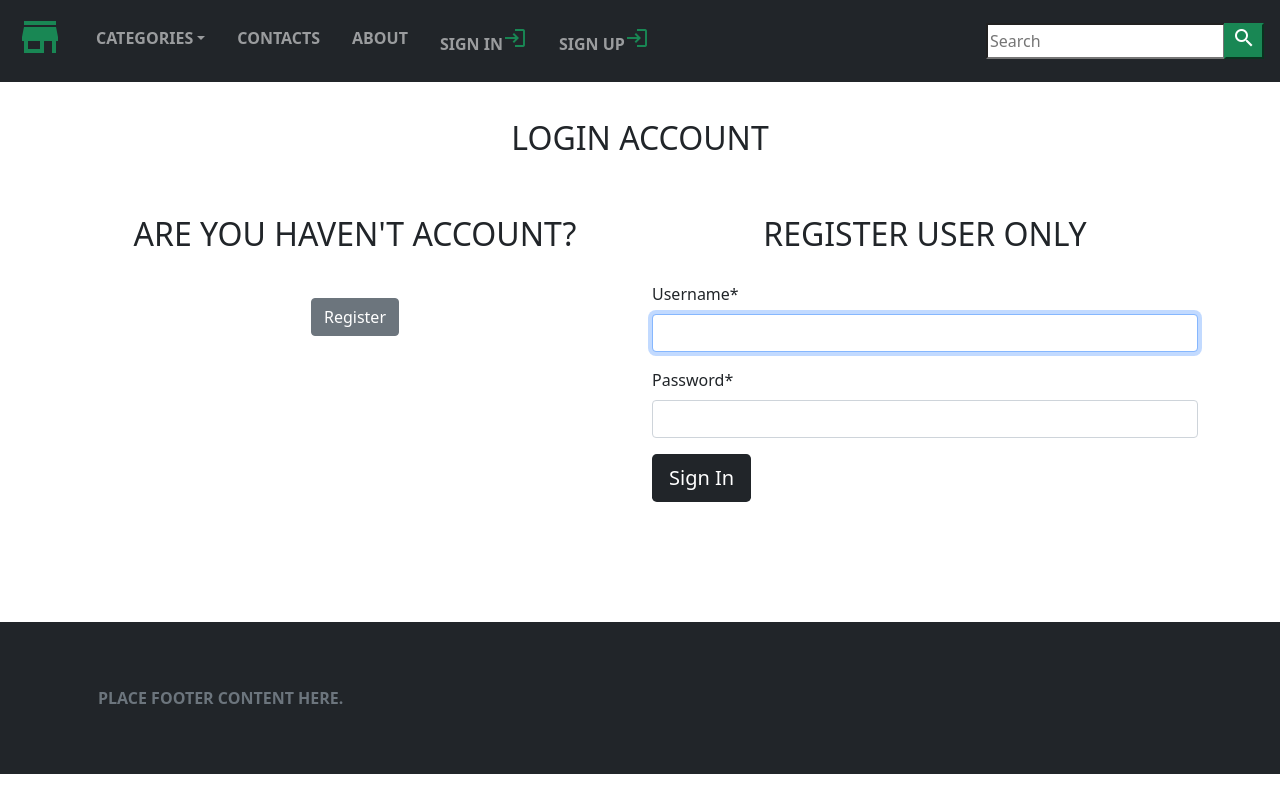
After one commit to IlyaMuralha/django_e_commerce, a Django app: page /account/singin/ in a window 1280 px wide. The commit adds this page. Run offline with Django 3.2, Linux system fonts and the light colour scheme; data that the repository does not hold is empty; some libraries are stand-ins or nearby versions.

Commit message:
Create sign in and sign out.

```diff
--- a/shopapp/templates/shopapp/includes/navbar.html
+++ b/shopapp/templates/shopapp/includes/navbar.html
@@ -20,6 +20,20 @@
             </li>
             <li class="nav-item"><a class="nav-link text-uppercase fw-bold px-3" href="">Contacts</a></li>
             <li class="nav-item"><a class="nav-link text-uppercase fw-bold px-3" href="">About</a></li>
+            {% if request.user.is_authenticated  and request.user.username %}
+                <li class="nav-item"><span class="nav-link text-uppercase fw-bold px-3"
+                >Welcome, {{ request.user.username }} <i
+                        class="material-icons md-18 text-success">account_circle</i></span></li>
+                <li class="nav-item"><a href="{% url 'signout' %}" class="nav-link text-uppercase fw-bold px-3"
+                ><i class="material-icons md-18 text-success">logout</i></a></li>
+            {% else %}
+                <li class="nav-item"><a href="{% url 'signin' %}" class="nav-link text-uppercase fw-bold px-3"
+                >Sign In<i
+                        class="material-icons md-18 text-success">login</i></a></li>
+                <li class="nav-item"><a href="{% url 'signup' %}" class="nav-link text-uppercase fw-bold px-3"
+                >Sign Up<i
+                        class="material-icons md-18 text-success">login</i></a></li>
+            {% endif %}
             {% if item_count > 0 %}
                 <li class="nav-item">
                     <a class="nav-link text-uppercase fw-bold px-3" href="{% url 'cart_detail' %}">
--- /dev/null
+++ b/shopapp/templates/shopapp/sign_in.html
@@ -0,0 +1,46 @@
+{% extends 'shopapp/base.html' %}
+{% load static %}
+
+{% load crispy_forms_tags %}
+
+{% block title %}
+    <title>Sign in</title>
+{% endblock %}
+
+{% block content %}
+    <div class="container">
+        <br>
+        <h1 class="text-center text-uppercase fs-2 fw-normal lh-lg">
+            Login Account
+        </h1>
+        <div class="row">
+            <div class="col-12 col-sm-12 col-lg-6 text-center">
+                <br>
+                <h2 class="text-center text-uppercase fs-2 fw-normal lh-lg">
+                    Are you haven't account?
+                </h2>
+                <br>
+                <a href="{% url 'signup' %}" class="btn btn-secondary">Register</a>
+            </div>
+            <div class="col-12 col-md-12 col-sm-12 col-lg-6 bg-ligt">
+                <div>
+                    <br>
+                    <h2 class="text-center text-uppercase fs-2 fw-normal lh-lg">
+                        Register user only
+                    </h2>
+                    <form method="post">
+                        {% csrf_token %}
+                        <p>{{ form|crispy }}</p>
+                        <button type="submit" class="btn btn-lg btn-block bg-dark text-white">
+                            Sign In
+                        </button>
+                    </form>
+                    <br>
+                </div>
+            </div>
+        </div>
+        <br>
+    </div>
+    <br>
+
+{% endblock %}
--- a/shopapp/urls.py
+++ b/shopapp/urls.py
@@ -12,4 +12,6 @@ urlpatterns = [
     path('cart/remove_product/<int:product_id>', views.remove_product, name='remove_product'),
 
     path('account/create/', views.sing_up_view, name='signup'),
+    path('account/singin/', views.sing_in_view, name='signin'),
+    path('account/signout/', views.sign_out_view, name='signout'),
 ]
--- a/shopapp/views.py
+++ b/shopapp/views.py
@@ -2,6 +2,8 @@ from django.core.exceptions import ObjectDoesNotExist
 from django.shortcuts import render, get_object_or_404, redirect
 from .models import Category, Product, Cart, CartItem
 from django.contrib.auth.models import Group, User
+from django.contrib.auth.forms import AuthenticationForm
+from django.contrib.auth import login, authenticate, logout
 from .forms import SignUpForm
 
 
@@ -98,3 +100,25 @@ def sing_up_view(request):
         form = SignUpForm()
 
     return render(request, 'shopapp/sign_up.html', {'form': form})
+
+
+def sing_in_view(request):
+    if request.method == 'POST':
+        form = AuthenticationForm(data=request.POST)
+        username = request.POST['username']
+        password = request.POST['password']
+        user = authenticate(username=username, password=password)
+        if user is not None:
+            login(request, user)
+            return redirect('home')
+        else:
+            return redirect('signup')
+    else:
+        form = AuthenticationForm()
+
+    return render(request, 'shopapp/sign_in.html', {'form': form})
+
+
+def sign_out_view(request):
+    logout(request)
+    return redirect('home')
```
Also changed, not shown: shopapp/templates/shopapp/sign_up.html (+4 -4 lines). Lines whose indentation alone changed are shown as unchanged.
